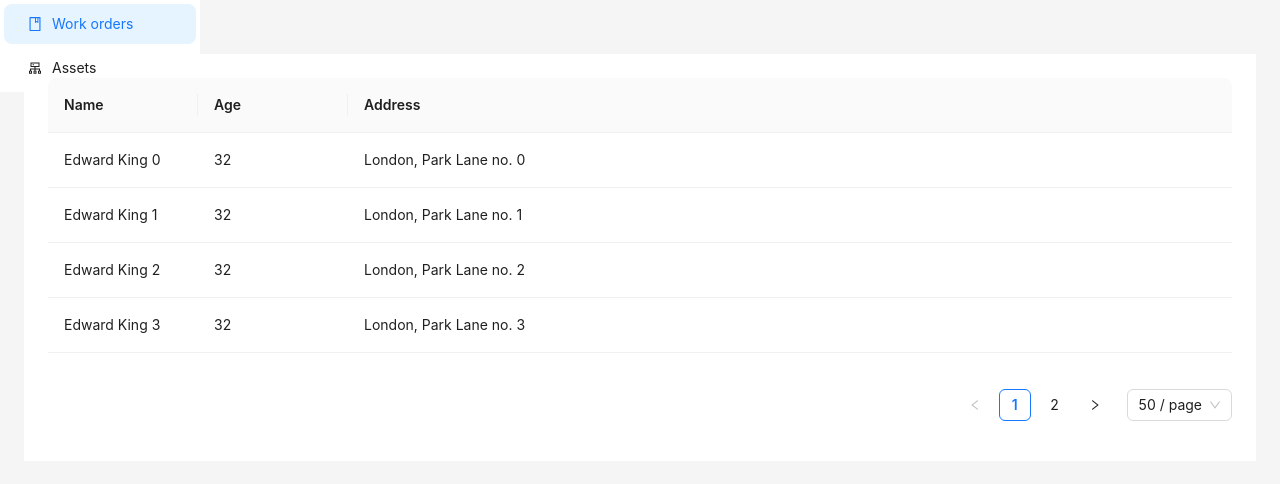
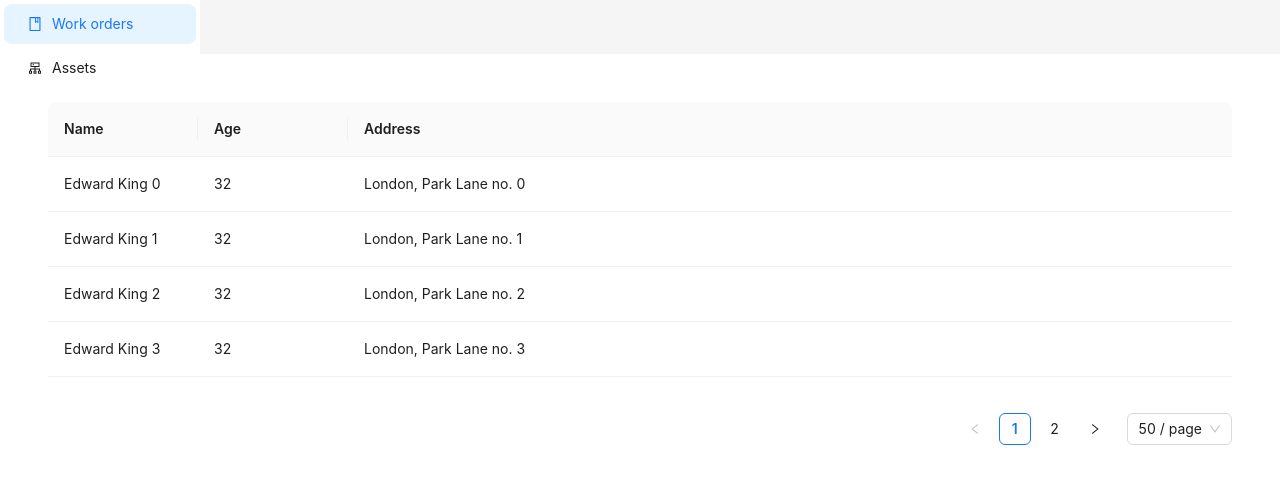
Before and after one commit to NicKyeaa/asm-front, a React (Vite) app: page / in a window 1280 px wide. Shown: the top 484 px of the page. Built offline with nearby package versions, Linux system fonts and the light colour scheme.

Commit message:
Fued layout

```diff
--- a/src/pages/Homepage/MainLayout.tsx
+++ b/src/pages/Homepage/MainLayout.tsx
@@ -27,7 +27,7 @@ const MainLayout: React.FC = () => {
   } = theme.useToken();
 
   return (
-    <Layout>
+    <Layout style={{ minHeight: "100vh" }}>
       <Sider
         width={200}
         style={{
@@ -43,7 +43,7 @@ const MainLayout: React.FC = () => {
           items={items2}
         />
       </Sider>
-      <Layout style={{ padding: "0 24px 24px" }}>
+      <Layout className='site-layout'>
         <Breadcrumb style={{ margin: "16px 0" }}>
           <Breadcrumb.Item>Home</Breadcrumb.Item>
           <Breadcrumb.Item>List</Breadcrumb.Item>
@@ -57,7 +57,15 @@ const MainLayout: React.FC = () => {
             background: colorBgContainer,
           }}
         >
-          <AssetTable />
+          <div
+            style={{
+              padding: 24,
+              minHeight: 360,
+              background: colorBgContainer,
+            }}
+          >
+            <AssetTable />
+          </div>
         </Content>
       </Layout>
     </Layout>
```
